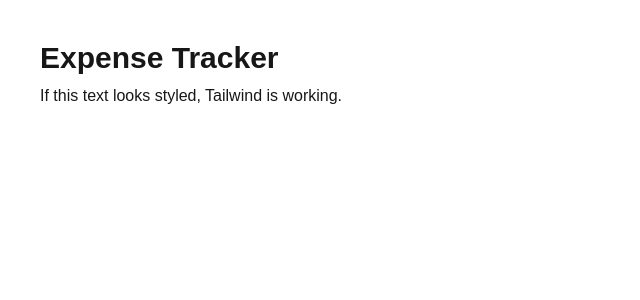
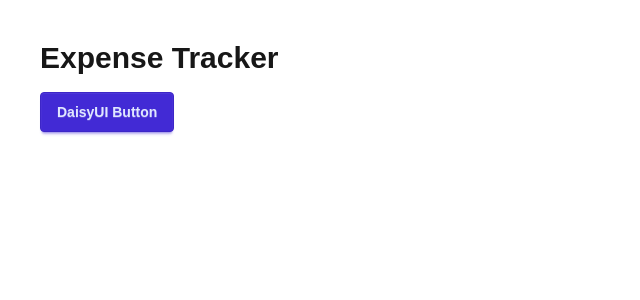
Before and after one commit to chevsofficial/expense-tracker, a Next.js app: page / in a window 1280 px wide. Shown: the top 300 px of the page, without its empty margins (0-640 px from the left). Built offline with nearby package versions, Linux system fonts and the light colour scheme.

Commit message:
chore: initial scaffold

```diff
--- a/app/globals.css
+++ b/app/globals.css
@@ -1,4 +1,6 @@
+@config "../tailwind.config.ts";
 @import "tailwindcss";
+@plugin "daisyui";
 
 :root {
   --background: #ffffff;
--- a/app/page.tsx
+++ b/app/page.tsx
@@ -1,8 +1,8 @@
 export default function Home() {
   return (
-    <main className="p-10">
+    <main className="p-10 space-y-4">
       <h1 className="text-3xl font-bold">Expense Tracker</h1>
-      <p className="mt-2">If this text looks styled, Tailwind is working.</p>
+      <button className="btn btn-primary">DaisyUI Button</button>
     </main>
   );
 }
--- /dev/null
+++ b/src/types/daisyui.d.ts
@@ -0,0 +1 @@
+declare module "daisyui";
--- a/tailwind.config.ts
+++ b/tailwind.config.ts
@@ -5,8 +5,4 @@ export default {
     "./app/**/*.{js,ts,jsx,tsx,mdx}",
     "./components/**/*.{js,ts,jsx,tsx,mdx}",
   ],
-  theme: {
-    extend: {},
-  },
-  plugins: [],
 } satisfies Config;
```
Also changed, not shown: package.json (+8 -2 lines), 1 other file (tests, documents, lock files or other folders).
